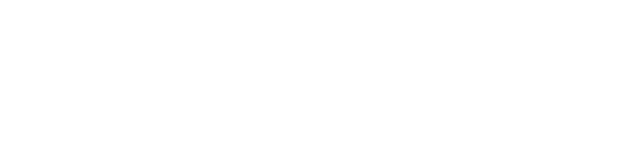
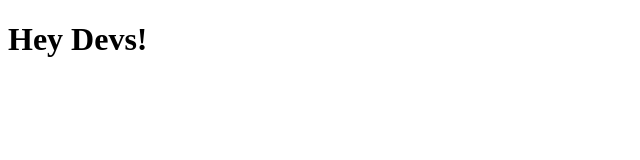
Before and after one commit to joselautaro/repositorio-youtube, a plain HTML site: page index.html in a window 1280 px wide. Shown: the whole page, without its empty margins (0-640 px from the left). Drawn offline with Linux system fonts and the light colour scheme.

Commit message:
Agregamos un h1

```diff
--- a/index.html
+++ b/index.html
@@ -8,5 +8,7 @@
 </head>
 <body>
 
+    <h1>Hey Devs!</h1>
+
 </body>
 </html>
```
